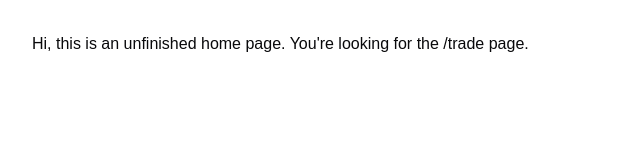
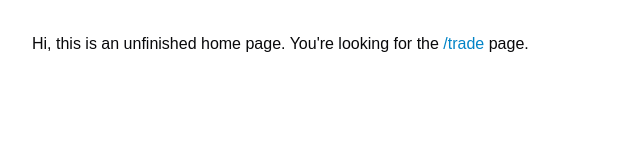
Before and after one commit to darzyx/gpu-auction-house, a Next.js app: page / in a window 1280 px wide. Shown: the top 160 px of the page, without its empty margins (0-640 px from the left). Built offline with nearby package versions, Linux system fonts and the light colour scheme.

Commit message:
Add link color

```diff
--- a/src/app/page.tsx
+++ b/src/app/page.tsx
@@ -3,7 +3,11 @@ import Link from "next/link";
 export default async function Home() {
     return (
         <main className="w-full h-full max-w-7xl p-0 lg:p-8">
-            Hi, this is an unfinished home page. You&apos;re looking for the <Link href="/trade">/trade</Link> page.
+            Hi, this is an unfinished home page. You&apos;re looking for the{" "}
+            <Link href="/trade" className="text-sky-600">
+                /trade
+            </Link>{" "}
+            page.
         </main>
     );
 }
```
